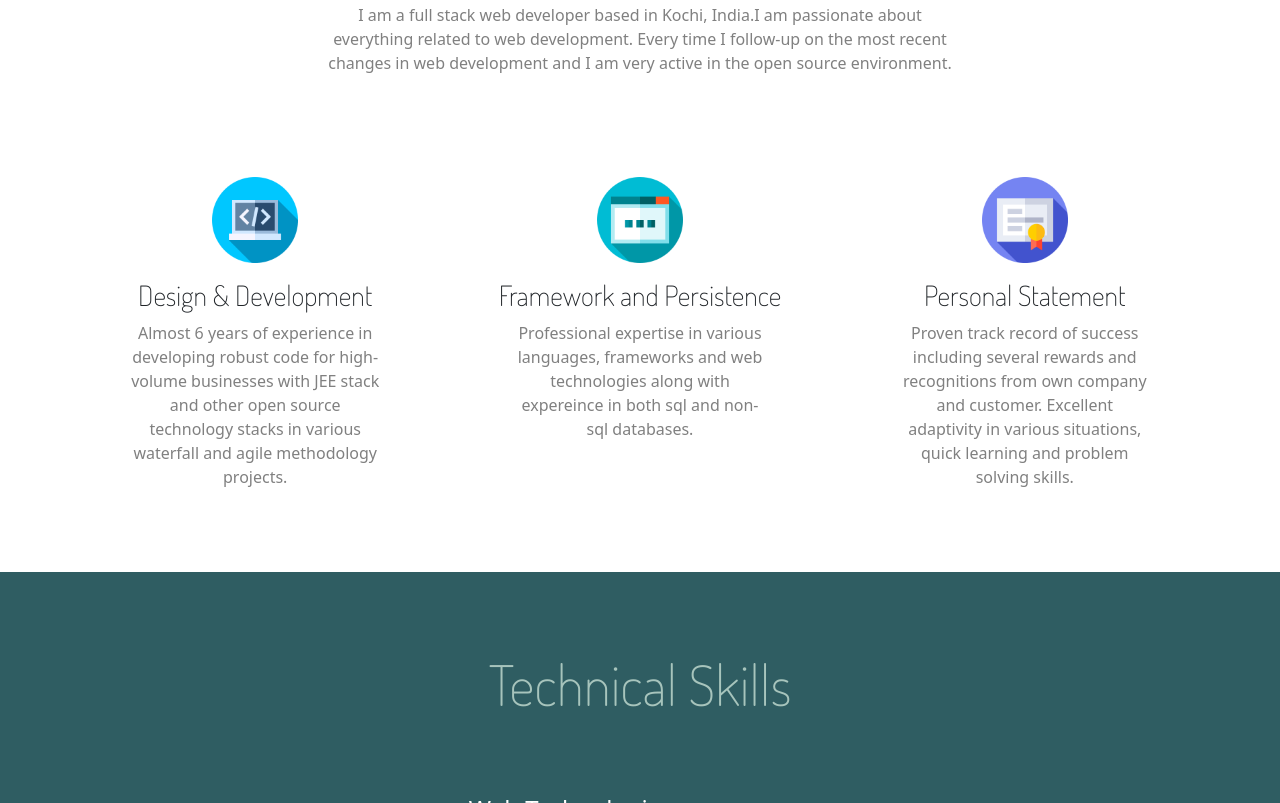
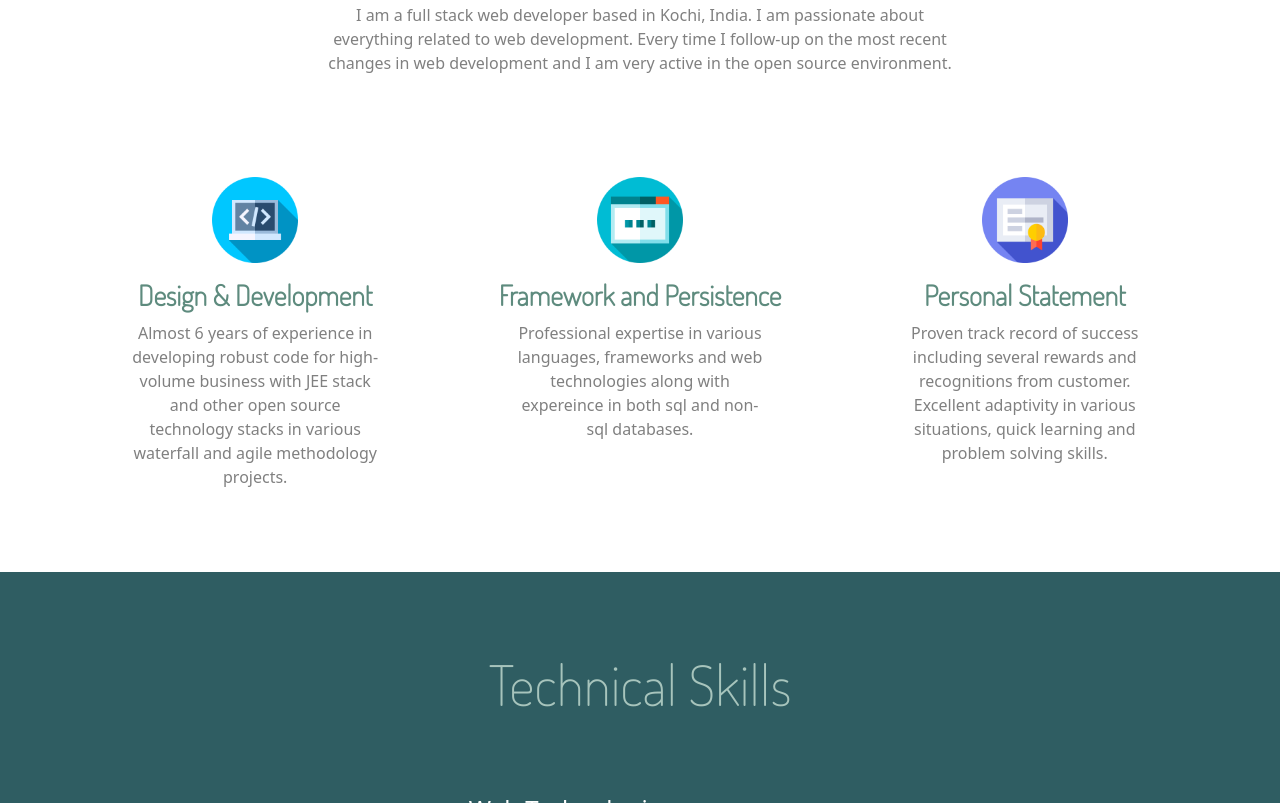
Before and after one commit to akncreative/personal-website, a plain HTML site: page index.html in a window 1280 px wide. Shown: the part 1195-1998 px from the top of the page. Drawn offline with nearby package versions, Linux system fonts and the light colour scheme.

Commit message:
Fixed Title padding + Skills section heading

```diff
--- a/css/styles.css
+++ b/css/styles.css
@@ -82,6 +82,10 @@ h1, h2, h3{
 #skills{
     padding-top: 4rem;
     padding-bottom: 3rem;
+}
+.skills-h3{
+    color: #5E8B7E;
+    font-weight: 600;
 }
 .skill-image{
     width: 24%;
@@ -235,7 +239,7 @@ h1, h2, h3{
 @media (max-width: 992px){
 
     .greeting{
-        padding-top: 15%;
+        padding-top: 12%;
     }
 
 }
--- a/index.html
+++ b/index.html
@@ -70,7 +70,7 @@
         <div class="container-fluid text-center">
             <img class ="author-image" src="images/avatar.png" alt="avatar-image">
             <h2 class="hello-h2">Hello</h2>
-            <p class="hello-intro-text">I am a full stack web developer based in Kochi, India.I am passionate about everything
+            <p class="hello-intro-text">I am a full stack web developer based in Kochi, India. I am passionate about everything
                 related to web development. Every time I follow-up on the most recent changes in web
                 development and I am very active in the open source environment.
             </p>
@@ -81,23 +81,23 @@
             <div class="row skills-row">
                 <div class="col-lg-4">
                     <img class="skill-image" src="images/development.png" alt="skill-image">
-                    <h3>Design & Development</h3>
+                    <h3 class="skills-h3">Design & Development</h3>
                     <p class="skills-text">Almost 6 years of experience in developing robust code for
-                        high-volume businesses with JEE stack and other open source technology stacks in various
+                        high-volume business with JEE stack and other open source technology stacks in various
                         waterfall and agile methodology projects.
                     </p>
                 </div>
                 <div class="col-lg-4">
                     <img class="skill-image" src="images/framework.png" alt="skill-image">
-                    <h3>Framework and Persistence</h3>
+                    <h3 class="skills-h3">Framework and Persistence</h3>
                     <p class="skills-text">Professional expertise in various languages, frameworks and web technologies
                         along with expereince in both sql and non-sql databases.
                     </p>
                 </div>
                 <div class="col-lg-4">
                     <img class="skill-image" src="images/skills.png" alt="skill-image">
-                    <h3>Personal Statement</h3>
-                    <p class="skills-text">Proven track record of success including several rewards and recognitions from own company and customer.
+                    <h3 class="skills-h3">Personal Statement</h3>
+                    <p class="skills-text">Proven track record of success including several rewards and recognitions from customer.
                         Excellent adaptivity in various situations, quick learning and problem solving skills.
                     </p>
                 </div>
```
